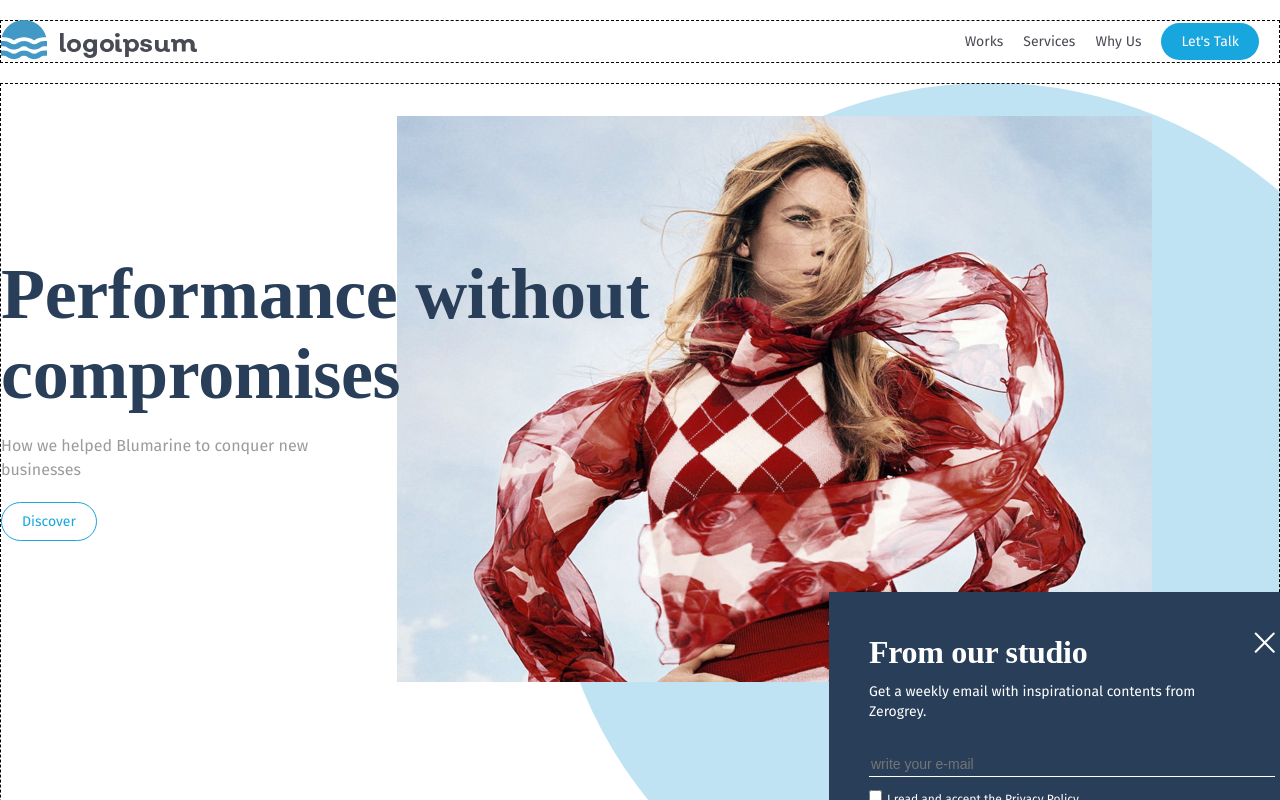
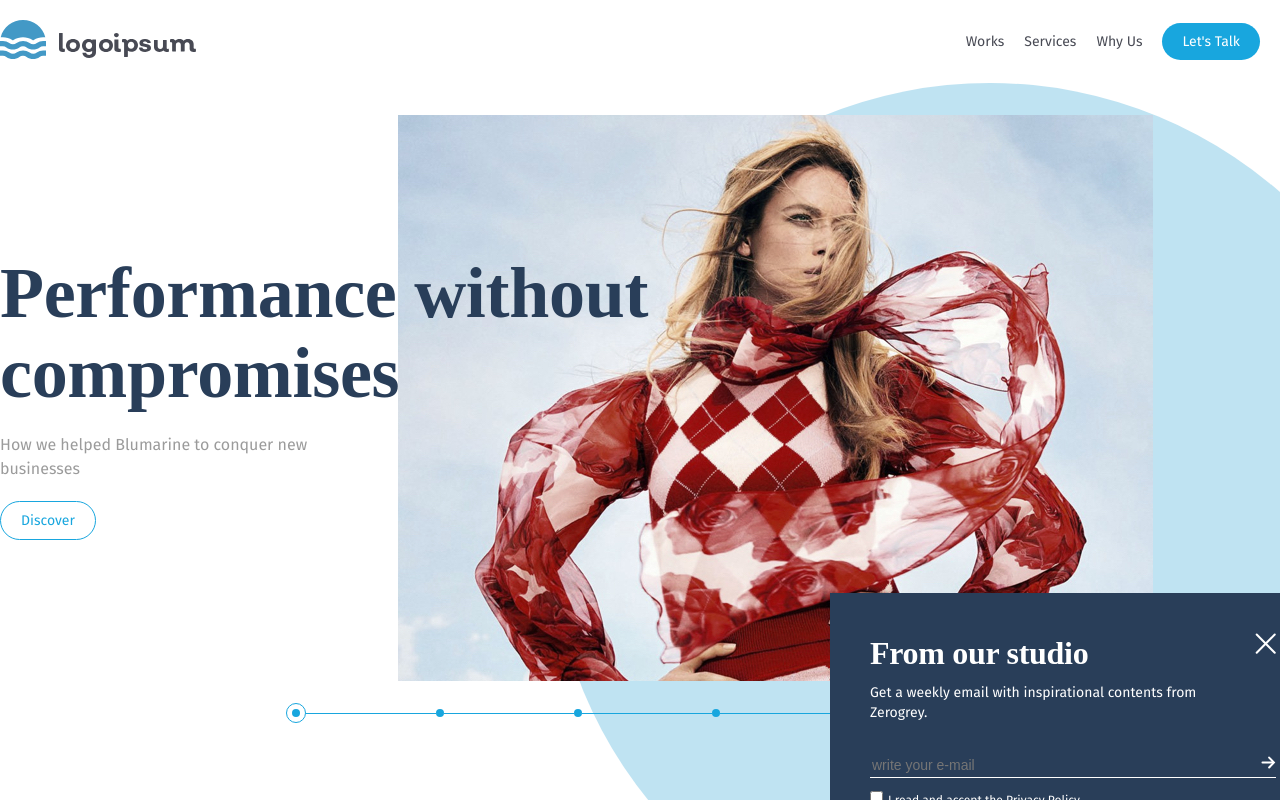
Before and after one commit to salvatoreolivieri/atoms-studio, a Vue app: page / in a window 1280 px wide. Shown: the top 800 px of the page. Built offline with nearby package versions, Linux system fonts and the light colour scheme.

Commit message:
Aggiunte rifiniture, piccoli accorgimenti e decorazioni.

```diff
--- a/src/assets/style/_global.scss
+++ b/src/assets/style/_global.scss
@@ -18,7 +18,7 @@
 
   margin: 0 auto;
 
-  border: 1px dashed black;
+  // border: 1px dashed black;
 
 }
 
@@ -84,6 +84,76 @@ button{
 }
 
 
+// Decoration:
+
+.decoration{
+  display: flex;
+  justify-content: center;
+  align-items: center;
+
+  position: absolute;
+  z-index: 9999999;
+  top: 30px;
+  right: 430px;
+
+  .little-circle{
+    width: 8px;
+    height: 8px;
+
+    border-radius: 50%;
+    -webkit-border-radius: 50%;
+    -moz-border-radius: 50%;
+    -ms-border-radius: 50%;
+    -o-border-radius: 50%;
+
+    background-color: $button-color;
+
+  }
+
+  .line{
+    width: 195px;
+    height: 1px;
+
+    background-color: $button-color;
+
+  }
+
+  .big-and-little-circle{
+
+    display: flex;
+    justify-content: center;
+    align-items: center;
+
+    width: 20px;
+    height: 20px;
+
+    border-radius: 50%;
+    -webkit-border-radius: 50%;
+    -moz-border-radius: 50%;
+    -ms-border-radius: 50%;
+    -o-border-radius: 50%;
+
+    border: 1px solid $button-color;
+
+    .little-circle{
+      width: 8px;
+      height: 8px;
+
+      border-radius: 50%;
+      -webkit-border-radius: 50%;
+      -moz-border-radius: 50%;
+      -ms-border-radius: 50%;
+      -o-border-radius: 50%;
+
+      background-color: $button-color;
+
+    }
+
+  }
+
+}
+
+
 /*
   Navigation Bar:
 */
--- /dev/null
+++ b/src/components/BlogArticlesComponent.vue
@@ -0,0 +1,15 @@
+<template>
+  <div class="articles-wrapper">
+    articoli
+  </div>
+</template>
+
+<script>
+export default {
+  name:"BlogArticlesComponent"
+}
+</script>
+
+<style lang="scss" scoped>
+
+</style>
--- a/src/components/BlogSectionComponent.vue
+++ b/src/components/BlogSectionComponent.vue
@@ -13,14 +13,15 @@
 
     </div>
 
-    [TUTTI GLI ARTICOLI]
+    <BlogArticlesComponent />
 
   </div>
 </template>
 
 <script>
+import BlogArticlesComponent from './BlogArticlesComponent.vue';
 export default {
-
+    components: { BlogArticlesComponent }
 }
 </script>
 
@@ -38,6 +39,17 @@ export default {
 
     margin-bottom: 40px;
 
+    h2{
+      height: 56px;
+      width: 820px;
+      color: #293E59;
+      font-family: Butler;
+      font-size: 48px;
+      font-weight: bold;
+      letter-spacing: -0.3px;
+      line-height: 56px;
+    }
+
     a{
       text-decoration: underline;
     }
--- a/src/components/CtaComponent.vue
+++ b/src/components/CtaComponent.vue
@@ -3,6 +3,8 @@
   <div class="cta-container container">
 
     <div class="newsletter-wrapper">
+
+      <img class="arrow" src="../assets/img/arrow-black.svg" alt="arrow">
 
       <NewsletterLightComponent />
 
@@ -43,7 +45,14 @@ export default {
 
   .newsletter-wrapper{
 
+    position: relative;
     margin-left: 111px;
+
+    .arrow{
+      position: absolute;
+      top: 123px;
+      right: 0;
+    }
 
   }
 
--- a/src/components/HeroSectionComponent.vue
+++ b/src/components/HeroSectionComponent.vue
@@ -19,17 +19,43 @@
       </button>
     </div>
 
+
     <!-- Immagine della ragazza: -->
     <div class="backgroud-hero-image">
       <img src="../assets/img/Blauer Detroit D5_612.jpg" alt="">
     </div>
+
+    <!-- Decorazione: -->
+    <div class="decoration">
+
+      <div class="big-and-little-circle">
+        <div class="little-circle"></div>
+      </div>
+
+      <div class="line"></div>
+
+      <div class="little-circle"></div>
+
+      <div class="line"></div>
+
+      <div class="little-circle"></div>
+
+      <div class="line"></div>
+
+      <div class="little-circle"></div>
+
+      <div class="line"></div>
+
+    </div>
+
 
     <!-- Contenitore Call To Action Newsletter:-->
     <div class="newsletter-cta">
 
       <div class="newsletter-wrapper">
 
-        <img src="../assets/img/delete.svg" alt="">
+        <img src="../assets/img/delete.svg" alt="delete">
+        <img class="arrow" src="../assets/img/arrow.svg" alt="arrow">
 
         <NewsletterDarkComponent />
 
@@ -89,6 +115,23 @@ export default {
     position: relative;
 
     height: 880px;
+
+
+    .decoration{
+
+      position: absolute;
+      bottom: -350px;
+
+      z-index: 8;
+
+
+      .line{
+        width: 130px;
+      }
+
+    }
+
+
 
     .unique-selling-position-container{
 
@@ -172,6 +215,12 @@ export default {
           cursor: pointer;
         }
 
+        .arrow{
+          position: absolute;
+          top: 123px;
+          right: 0;
+        }
+
       }
 
 
--- a/src/components/ServiceSectionComponent.vue
+++ b/src/components/ServiceSectionComponent.vue
@@ -25,6 +25,26 @@
       </div>
 
       <div class="service-we-offer-container">
+
+        <div class="decoration">
+
+          <div class="little-circle">
+
+          </div>
+
+
+          <div class="line">
+
+          </div>
+
+
+          <div class="big-and-little-circle">
+
+            <div class="little-circle"></div>
+
+          </div>
+
+        </div>
 
         <!-- Servizio 1 -->
         <div class="service">
@@ -138,6 +158,9 @@ export default {
 
     .text-container{
 
+      position: relative;
+      z-index: 9999;
+
       height: 120px;
       width: 867px;
 
@@ -186,13 +209,15 @@ export default {
 
       .service-we-offer-container{
 
+        position: relative;
+        z-index: 9999;
+
         width: 867px;
-        z-index: 9999;
 
         display: flex;
         flex-wrap: wrap;
 
-        .service:not(:first-child){
+        .service:not(:nth-child(2)){
           opacity: 0.5;
         }
 
```
Also changed, not shown: src/assets/img/arrow-black.svg (added).
